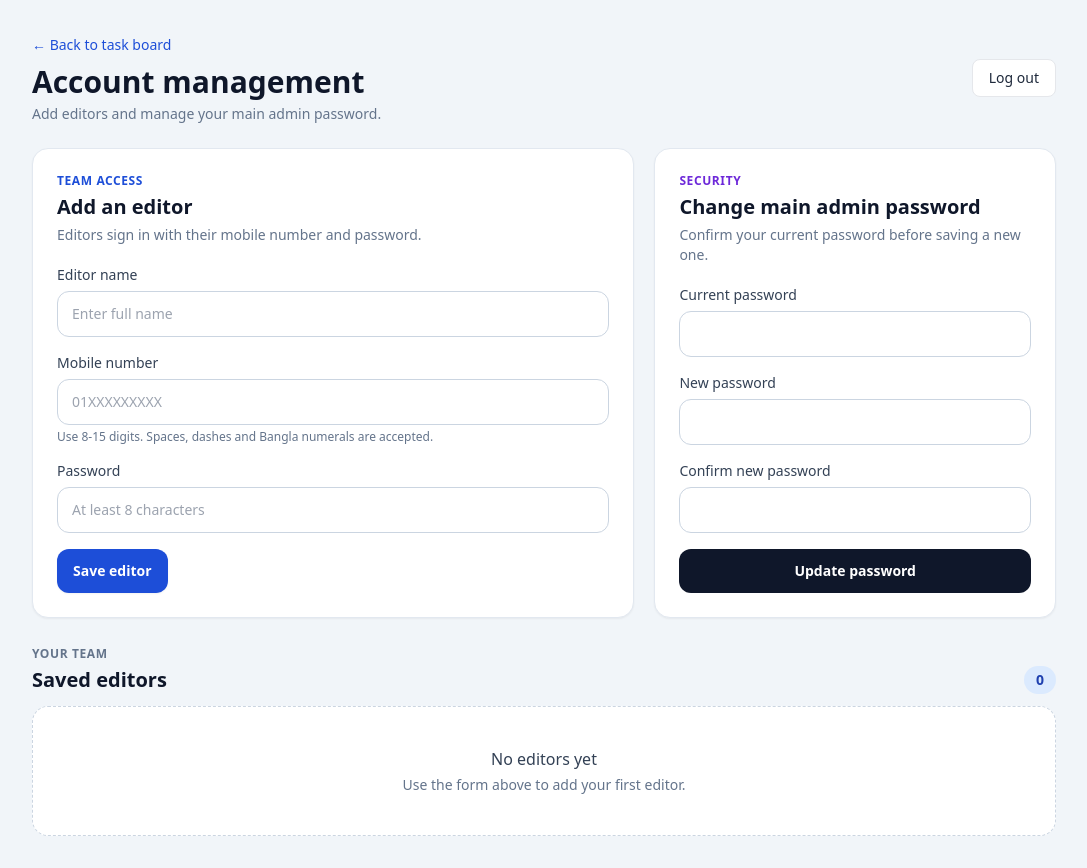
After one commit to s4elim/Fiber-and-user-location-manage, a Flask app: template templates/admin_accounts.html in a window 1280 px wide. The commit adds this page. Shown: the whole page, without its empty margins (96-1183 px from the left). Run offline with Flask 3, Linux system fonts and the light colour scheme; the template is opened without the code that fills it, so the values that code supplies are empty; some libraries are stand-ins or nearby versions.

Commit message:
Add standalone admin account management
Co-authored-by: Copilot <223556219+Copilot@users.noreply.github.com>

```diff
--- a/app.py
+++ b/app.py
@@ -2,6 +2,7 @@ import hmac
 import json
 import math
 import os
+import re
 import secrets
 import sqlite3
 from contextlib import closing
@@ -18,6 +19,7 @@ from flask import (
     session,
     url_for,
 )
+from werkzeug.security import check_password_hash, generate_password_hash
 
 app = Flask(__name__)
 app.secret_key = os.environ.get("FLASK_SECRET_KEY") or secrets.token_hex(32)
@@ -79,11 +81,83 @@ def init_db():
             cursor.execute("ALTER TABLE job_logs ADD COLUMN completed_at TEXT")
         if "area" not in existing_columns:
             cursor.execute("ALTER TABLE job_logs ADD COLUMN area TEXT")
+        cursor.execute("""
+            CREATE TABLE IF NOT EXISTS admin_accounts (
+                id INTEGER PRIMARY KEY AUTOINCREMENT,
+                username TEXT NOT NULL UNIQUE COLLATE NOCASE,
+                password_hash TEXT NOT NULL,
+                role TEXT NOT NULL CHECK (role IN ('main', 'editor')),
+                display_name TEXT NOT NULL DEFAULT '',
+                mobile TEXT NOT NULL DEFAULT ''
+            )
+        """)
+        account_columns = {
+            row[1] for row in cursor.execute("PRAGMA table_info(admin_accounts)")
+        }
+        if "display_name" not in account_columns:
+            cursor.execute(
+                "ALTER TABLE admin_accounts ADD COLUMN display_name TEXT NOT NULL DEFAULT ''"
+            )
+        if "mobile" not in account_columns:
+            cursor.execute(
+                "ALTER TABLE admin_accounts ADD COLUMN mobile TEXT NOT NULL DEFAULT ''"
+            )
+        cursor.execute(
+            "UPDATE admin_accounts SET display_name = username "
+            "WHERE role = 'editor' AND display_name = ''"
+        )
+        main_admin = cursor.execute(
+            "SELECT id FROM admin_accounts WHERE role = 'main' LIMIT 1"
+        ).fetchone()
+        if main_admin is None:
+            admin_username = os.environ.get("ADMIN_USERNAME", "").strip()
+            admin_password = os.environ.get("ADMIN_PASSWORD", "")
+            if admin_username and valid_account_password(admin_password):
+                cursor.execute(
+                    """
+                    INSERT INTO admin_accounts (username, password_hash, role)
+                    VALUES (?, ?, 'main')
+                    """,
+                    (admin_username, generate_password_hash(admin_password)),
+                )
         conn.commit()
 
 
-def get_admin_credentials():
-    return os.environ.get("ADMIN_USERNAME"), os.environ.get("ADMIN_PASSWORD")
+def get_current_admin():
+    account_id = session.get("admin_account_id")
+    if not isinstance(account_id, int):
+        return None
+
+    with closing(sqlite3.connect(DB_NAME)) as conn:
+        row = conn.execute(
+            "SELECT id, username, role, display_name, mobile "
+            "FROM admin_accounts WHERE id = ?",
+            (account_id,),
+        ).fetchone()
+    if row is None:
+        session.clear()
+        return None
+    return {
+        "id": row[0],
+        "username": row[1],
+        "role": row[2],
+        "display_name": row[3],
+        "mobile": row[4],
+    }
+
+
+def valid_account_password(password):
+    return isinstance(password, str) and 8 <= len(password) <= 128
+
+
+def normalize_mobile(value):
+    if not isinstance(value, str):
+        return None
+    translated = value.translate(str.maketrans("০১২৩৪৫৬৭৮৯", "0123456789"))
+    compact = re.sub(r"[\s()-]", "", translated)
+    if not re.fullmatch(r"\+?\d{8,15}", compact):
+        return None
+    return compact
 
 
 init_db()
@@ -108,41 +182,52 @@ def latest_customer_id():
 @app.route("/admin/login", methods=["GET", "POST"])
 def admin_login():
     error = None
-    username, password = get_admin_credentials()
 
     if request.method == "POST":
-        submitted_username = request.form.get("username", "")
+        submitted_username = request.form.get("username", "").strip()
         submitted_password = request.form.get("password", "")
-        if not username or not password:
-            error = "Set ADMIN_USERNAME and ADMIN_PASSWORD to enable admin login."
-        elif hmac.compare_digest(
-            submitted_username.encode("utf-8"), username.encode("utf-8")
-        ) and hmac.compare_digest(
-            submitted_password.encode("utf-8"), password.encode("utf-8")
-        ):
-            session["is_admin"] = True
-            session["admin_username"] = username
+        with closing(sqlite3.connect(DB_NAME)) as conn:
+            account = conn.execute(
+                """
+                SELECT id, password_hash
+                FROM admin_accounts
+                WHERE username = ? COLLATE NOCASE OR mobile = ?
+                LIMIT 1
+                """,
+                (
+                    normalize_mobile(submitted_username) or submitted_username,
+                    normalize_mobile(submitted_username) or submitted_username,
+                ),
+            ).fetchone()
+        if account and check_password_hash(account[1], submitted_password):
+            session.clear()
+            session["admin_account_id"] = account[0]
             session["admin_csrf_token"] = secrets.token_urlsafe(32)
             return redirect(url_for("admin"))
-        else:
-            error = "Incorrect username or password."
+        error = (
+            "No admin account is configured. Set ADMIN_USERNAME and ADMIN_PASSWORD "
+            "before starting the app."
+            if account is None
+            else "Incorrect username or password."
+        )
 
     return render_template("admin_login.html", error=error)
 
 
 @app.route("/admin/logout", methods=["POST"])
 def admin_logout():
+    if session.get("admin_account_id") is not None:
+        verify_admin_csrf_token()
     session.clear()
     return redirect(url_for("admin_login"))
 
 
 @app.route("/admin")
 def admin():
-    if not session.get("is_admin"):
+    account = get_current_admin()
+    if account is None:
         return redirect(url_for("admin_login"))
 
-    if not session.get("admin_username"):
-        session["admin_username"] = get_admin_credentials()[0] or "Admin"
     if "admin_csrf_token" not in session:
         session["admin_csrf_token"] = secrets.token_urlsafe(32)
     csrf_token = session["admin_csrf_token"]
@@ -194,6 +279,7 @@ def admin():
         tj_box_records=tj_box_records,
         csrf_token=csrf_token,
         areas=AREAS,
+        account=account,
     )
 
 
@@ -204,9 +290,119 @@ def verify_admin_csrf_token():
         abort(400, description="Request could not be verified. Refresh the page and try again.")
 
 
+@app.route("/admin/editors", methods=["POST"])
+def admin_add_editor():
+    account = get_current_admin()
+    if account is None:
+        return redirect(url_for("admin_login"))
+    if account["role"] != "main":
+        abort(403)
+    verify_admin_csrf_token()
+
+    editor_name = request.form.get("name", "").strip()
+    mobile = normalize_mobile(request.form.get("mobile", "").strip())
+    password = request.form.get("password", "")
+    if not editor_name or len(editor_name) > 80:
+        flash("Enter an editor name up to 80 characters.", "error")
+        return redirect(url_for("admin_accounts"))
+    if mobile is None:
+        flash("Enter a valid mobile number with 8-15 digits.", "error")
+        return redirect(url_for("admin_accounts"))
+    if not valid_account_password(password):
+        flash("Password must be between 8 and 128 characters.", "error")
+        return redirect(url_for("admin_accounts"))
+
+    try:
+        with closing(sqlite3.connect(DB_NAME)) as conn:
+            with conn:
+                conn.execute(
+                    """
+                    INSERT INTO admin_accounts
+                        (username, password_hash, role, display_name, mobile)
+                    VALUES (?, ?, 'editor', ?, ?)
+                    """,
+                    (mobile, generate_password_hash(password), editor_name, mobile),
+                )
+    except sqlite3.IntegrityError:
+        flash("An account already uses that mobile number.", "error")
+        return redirect(url_for("admin_accounts"))
+
+    flash(f"Editor '{editor_name}' added.", "success")
+    return redirect(url_for("admin_accounts"))
+
+
+@app.route("/admin/accounts")
+def admin_accounts():
+    account = get_current_admin()
+    if account is None:
+        return redirect(url_for("admin_login"))
+    if account["role"] != "main":
+        abort(403)
+    if "admin_csrf_token" not in session:
+        session["admin_csrf_token"] = secrets.token_urlsafe(32)
+
+    with closing(sqlite3.connect(DB_NAME)) as conn:
+        editor_accounts = [
+            {"name": row[0], "mobile": row[1], "username": row[2]}
+            for row in conn.execute(
+                "SELECT display_name, mobile, username FROM admin_accounts "
+                "WHERE role = 'editor' ORDER BY display_name COLLATE NOCASE, id"
+            ).fetchall()
+        ]
+    return render_template(
+        "admin_accounts.html",
+        account=account,
+        editor_accounts=editor_accounts,
+        csrf_token=session["admin_csrf_token"],
+    )
+
+
+@app.route("/admin/password", methods=["POST"])
+def admin_change_password():
+    account = get_current_admin()
+    if account is None:
+        return redirect(url_for("admin_login"))
+    if account["role"] != "main":
+        abort(403)
+    verify_admin_csrf_token()
+
+    current_password = request.form.get("current_password", "")
+    new_password = request.form.get("new_password", "")
+    confirm_password = request.form.get("confirm_password", "")
+    with closing(sqlite3.connect(DB_NAME)) as conn:
+        row = conn.execute(
+            "SELECT password_hash FROM admin_accounts WHERE id = ? AND role = 'main'",
+            (account["id"],),
+        ).fetchone()
+        if row is None or not check_password_hash(row[0], current_password):
+            flash("Current password is incorrect.", "error")
+            return redirect(url_for("admin_accounts"))
+
+        if not valid_account_password(new_password):
+            flash("New password must be between 8 and 128 characters.", "error")
+            return redirect(url_for("admin_accounts"))
+        if new_password != confirm_password:
+            flash("New password and confirmation do not match.", "error")
+            return redirect(url_for("admin_accounts"))
+        if check_password_hash(row[0], new_password):
+            flash("Choose a password different from the current one.", "error")
+            return redirect(url_for("admin_accounts"))
+
+        with conn:
+            conn.execute(
+                "UPDATE admin_accounts SET password_hash = ? "
+                "WHERE id = ? AND role = 'main'",
+                (generate_password_hash(new_password), account["id"]),
+            )
+
+    session.clear()
+    flash("Main admin password updated. Please log in with the new password.", "success")
+    return redirect(url_for("admin_login"))
+
+
 @app.route("/admin/<int:record_id>/update", methods=["POST"])
 def admin_update(record_id):
-    if not session.get("is_admin"):
+    if get_current_admin() is None:
         return redirect(url_for("admin_login"))
     verify_admin_csrf_token()
 
@@ -295,7 +491,7 @@ def admin_update(record_id):
 
 @app.route("/admin/<int:record_id>/delete", methods=["POST"])
 def admin_delete(record_id):
-    if not session.get("is_admin"):
+    if get_current_admin() is None:
         return redirect(url_for("admin_login"))
     verify_admin_csrf_token()
 
@@ -311,7 +507,8 @@ def admin_delete(record_id):
 
 @app.route("/api/update-status/<int:job_id>", methods=["POST"])
 def update_status(job_id):
-    if not session.get("is_admin"):
+    account = get_current_admin()
+    if account is None:
         return jsonify({"status": "error", "message": "Admin login required."}), 401
 
     data = request.get_json(silent=True)
@@ -331,7 +528,7 @@ def update_status(job_id):
     if not isinstance(new_status, str) or new_status not in {"pending", "done"}:
         return jsonify({"status": "error", "message": "Choose a valid task status."}), 400
 
-    completed_by = session.get("admin_username") or get_admin_credentials()[0]
+    completed_by = account["display_name"] or account["username"]
     if new_status == "done" and not completed_by:
         return jsonify(
             {"status": "error", "message": "The admin username is not configured."}
--- /dev/null
+++ b/templates/admin_accounts.html
@@ -0,0 +1,104 @@
+<!DOCTYPE html>
+<html lang="bn">
+<head>
+    <meta charset="UTF-8">
+    <meta name="viewport" content="width=device-width, initial-scale=1.0">
+    <title>Account management</title>
+    <script src="https://cdn.tailwindcss.com"></script>
+</head>
+<body class="min-h-screen bg-slate-100 p-4 text-slate-800 sm:p-8">
+    <main class="mx-auto max-w-5xl">
+        <header class="mb-6 flex flex-wrap items-center justify-between gap-4">
+            <div>
+                <a href="{{ url_for('admin') }}" class="text-sm font-medium text-blue-700 hover:underline">← Back to task board</a>
+                <h1 class="mt-2 text-2xl font-bold text-slate-900 sm:text-3xl">Account management</h1>
+                <p class="mt-1 text-sm text-slate-500">Add editors and manage your main admin password.</p>
+            </div>
+            <form method="post" action="{{ url_for('admin_logout') }}">
+                <input type="hidden" name="csrf_token" value="{{ csrf_token }}">
+                <button class="rounded-lg border bg-white px-4 py-2 text-sm font-medium hover:bg-slate-50">Log out</button>
+            </form>
+        </header>
+
+        {% with messages = get_flashed_messages(with_categories=true) %}
+            {% for category, message in messages %}
+            <p class="mb-4 rounded-xl border px-4 py-3 text-sm {{ 'border-emerald-200 bg-emerald-50 text-emerald-800' if category == 'success' else 'border-red-200 bg-red-50 text-red-800' }}" role="status">{{ message }}</p>
+            {% endfor %}
+        {% endwith %}
+
+        <section class="grid gap-5 lg:grid-cols-[1.2fr_0.8fr]">
+            <div class="rounded-2xl border border-slate-200 bg-white p-5 shadow-sm sm:p-6">
+                <div class="mb-5">
+                    <p class="text-xs font-semibold uppercase tracking-wider text-blue-700">Team access</p>
+                    <h2 class="mt-1 text-xl font-bold text-slate-900">Add an editor</h2>
+                    <p class="mt-1 text-sm text-slate-500">Editors sign in with their mobile number and password.</p>
+                </div>
+                <form method="post" action="{{ url_for('admin_add_editor') }}" class="space-y-4">
+                    <input type="hidden" name="csrf_token" value="{{ csrf_token }}">
+                    <label class="block text-sm font-medium text-slate-700">Editor name
+                        <input name="name" maxlength="80" autocomplete="name" required placeholder="Enter full name" class="mt-1.5 w-full rounded-xl border border-slate-300 px-3.5 py-3 outline-none transition focus:border-blue-500 focus:ring-4 focus:ring-blue-100">
+                    </label>
+                    <label class="block text-sm font-medium text-slate-700">Mobile number
+                        <input name="mobile" type="tel" inputmode="tel" autocomplete="tel" required placeholder="01XXXXXXXXX" class="mt-1.5 w-full rounded-xl border border-slate-300 px-3.5 py-3 outline-none transition focus:border-blue-500 focus:ring-4 focus:ring-blue-100">
+                        <span class="mt-1 block text-xs font-normal text-slate-500">Use 8-15 digits. Spaces, dashes and Bangla numerals are accepted.</span>
+                    </label>
+                    <label class="block text-sm font-medium text-slate-700">Password
+                        <input name="password" type="password" minlength="8" maxlength="128" autocomplete="new-password" required placeholder="At least 8 characters" class="mt-1.5 w-full rounded-xl border border-slate-300 px-3.5 py-3 outline-none transition focus:border-blue-500 focus:ring-4 focus:ring-blue-100">
+                    </label>
+                    <button class="w-full rounded-xl bg-blue-700 px-4 py-3 text-sm font-semibold text-white shadow-sm transition hover:bg-blue-800 sm:w-auto">Save editor</button>
+                </form>
+            </div>
+
+            <div class="rounded-2xl border border-slate-200 bg-white p-5 shadow-sm sm:p-6">
+                <p class="text-xs font-semibold uppercase tracking-wider text-violet-700">Security</p>
+                <h2 class="mt-1 text-xl font-bold text-slate-900">Change main admin password</h2>
+                <p class="mb-5 mt-1 text-sm text-slate-500">Confirm your current password before saving a new one.</p>
+                <form method="post" action="{{ url_for('admin_change_password') }}" class="space-y-4">
+                    <input type="hidden" name="csrf_token" value="{{ csrf_token }}">
+                    <label class="block text-sm font-medium text-slate-700">Current password
+                        <input name="current_password" type="password" autocomplete="current-password" required class="mt-1.5 w-full rounded-xl border border-slate-300 px-3.5 py-3 outline-none focus:border-violet-500 focus:ring-4 focus:ring-violet-100">
+                    </label>
+                    <label class="block text-sm font-medium text-slate-700">New password
+                        <input name="new_password" type="password" minlength="8" maxlength="128" autocomplete="new-password" required class="mt-1.5 w-full rounded-xl border border-slate-300 px-3.5 py-3 outline-none focus:border-violet-500 focus:ring-4 focus:ring-violet-100">
+                    </label>
+                    <label class="block text-sm font-medium text-slate-700">Confirm new password
+                        <input name="confirm_password" type="password" minlength="8" maxlength="128" autocomplete="new-password" required class="mt-1.5 w-full rounded-xl border border-slate-300 px-3.5 py-3 outline-none focus:border-violet-500 focus:ring-4 focus:ring-violet-100">
+                    </label>
+                    <button class="w-full rounded-xl bg-slate-900 px-4 py-3 text-sm font-semibold text-white transition hover:bg-slate-800">Update password</button>
+                </form>
+            </div>
+        </section>
+
+        <section class="mt-7">
+            <div class="mb-3 flex items-end justify-between">
+                <div>
+                    <p class="text-xs font-semibold uppercase tracking-wider text-slate-500">Your team</p>
+                    <h2 class="mt-1 text-xl font-bold text-slate-900">Saved editors</h2>
+                </div>
+                <span class="rounded-full bg-blue-100 px-3 py-1 text-sm font-semibold text-blue-800">{{ editor_accounts|length }}</span>
+            </div>
+            {% if editor_accounts %}
+            <div class="grid gap-3 sm:grid-cols-2 lg:grid-cols-3">
+                {% for editor in editor_accounts %}
+                <article class="flex items-center gap-3 rounded-2xl border border-slate-200 bg-white p-4 shadow-sm">
+                    <div class="flex h-12 w-12 shrink-0 items-center justify-center rounded-full bg-gradient-to-br from-blue-500 to-violet-600 text-lg font-bold text-white">
+                        {{ editor.name[:1] | upper }}
+                    </div>
+                    <div class="min-w-0">
+                        <h3 class="truncate font-semibold text-slate-900">{{ editor.name }}</h3>
+                        <p class="mt-0.5 text-sm text-slate-500">{{ editor.mobile or 'Mobile number not set' }}</p>
+                        <span class="mt-1 inline-flex rounded-full bg-emerald-50 px-2 py-0.5 text-xs font-medium text-emerald-700">Editor</span>
+                    </div>
+                </article>
+                {% endfor %}
+            </div>
+            {% else %}
+            <div class="rounded-2xl border border-dashed border-slate-300 bg-white px-5 py-10 text-center">
+                <p class="font-medium text-slate-700">No editors yet</p>
+                <p class="mt-1 text-sm text-slate-500">Use the form above to add your first editor.</p>
+            </div>
+            {% endif %}
+        </section>
+    </main>
+</body>
+</html>
```
Also changed, not shown: templates/admin.html (+6 -1 lines), templates/admin_login.html (+6 -10 lines).
